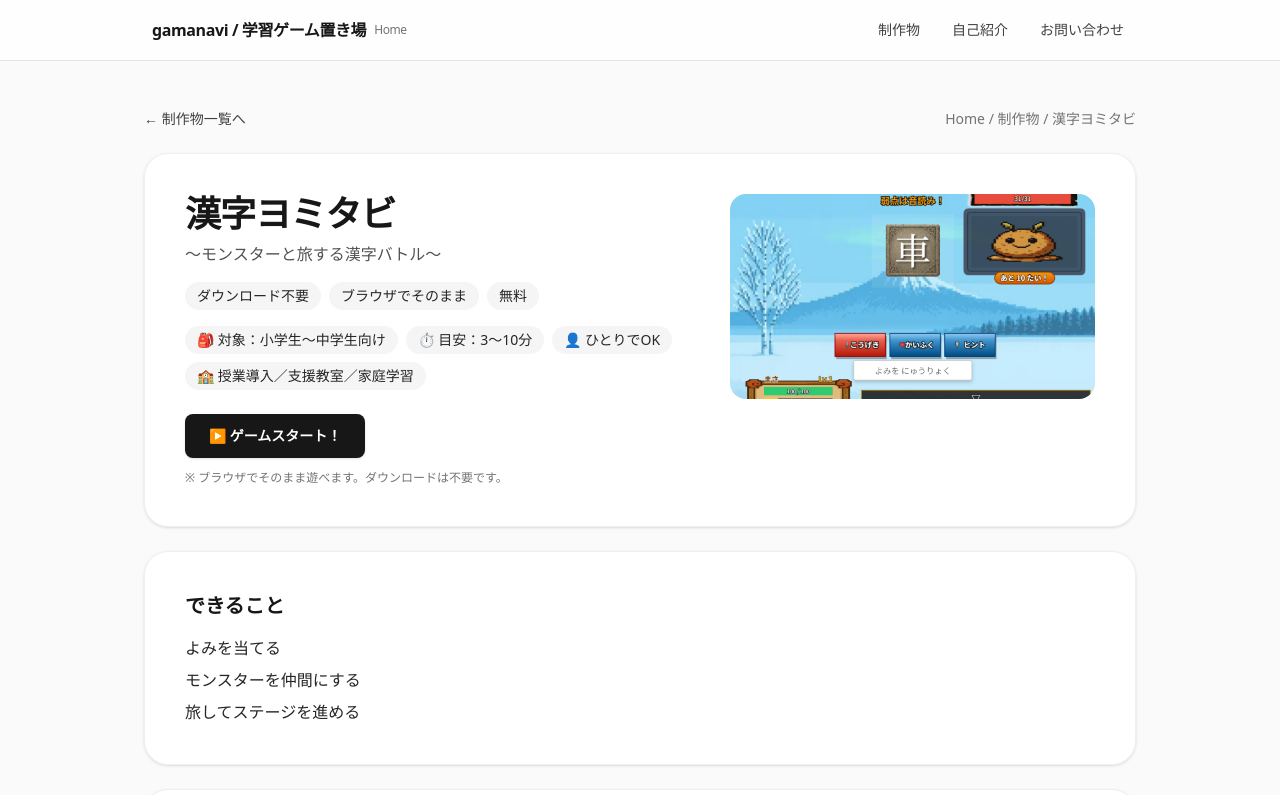
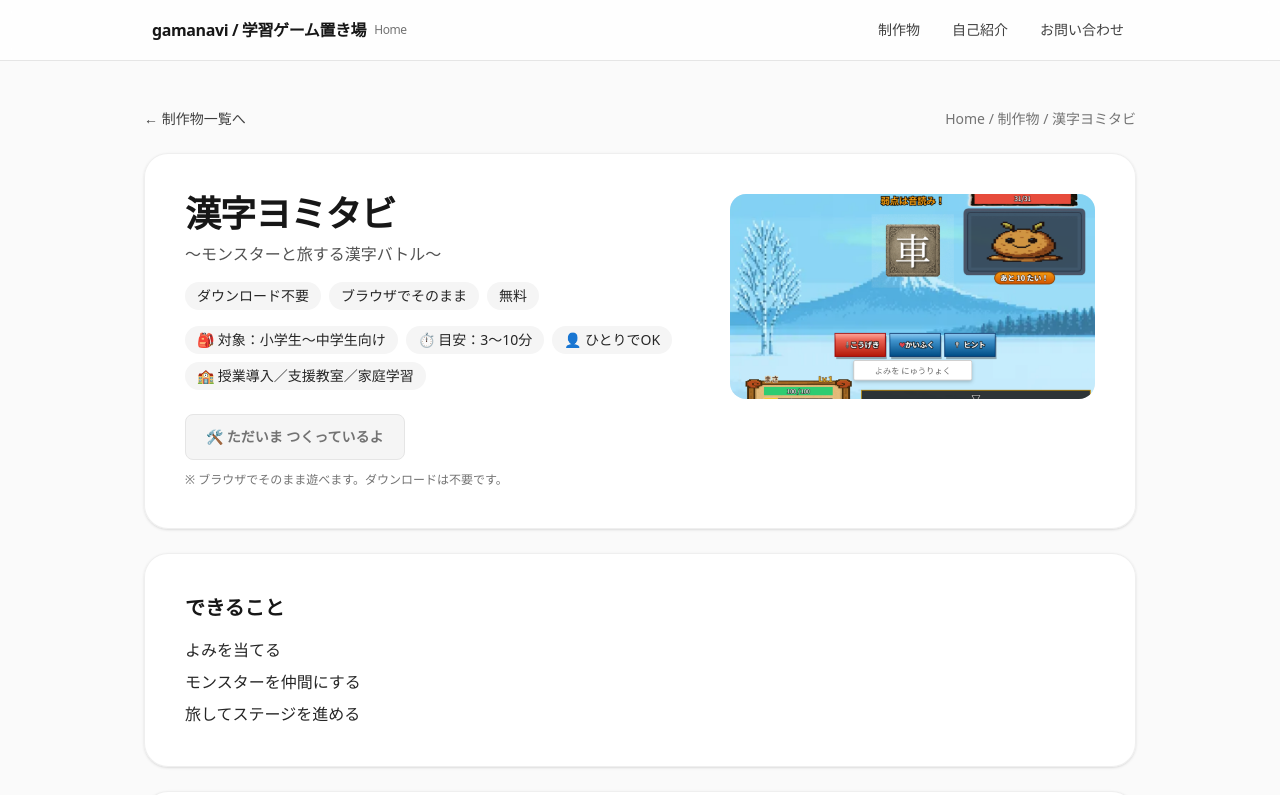
Before and after one commit to shimimasa/gamanavi-portfolio, a Next.js app: page /works/kanji-yomitabi in a window 1280 px wide. Shown: the top 795 px of the page. Built offline with nearby package versions, Linux system fonts and the light colour scheme.

Commit message:
fix: update WorkDetailPage to handle missing works more gracefully and adjust work statuses in works.json to reflect current development state

```diff
--- a/src/app/works/[slug]/page.js
+++ b/src/app/works/[slug]/page.js
@@ -22,28 +22,12 @@ function chip(text) {
 }
 
 export default function WorkDetailPage({ params }) {
-  const slug = params?.slug;
-  const slugs = works.map((w) => w.slug);
-  const work = works.find((w) => w.slug === slug);
+  const workSlug = params?.slug;
+  const work = works.find((w) => w.slug === workSlug);
+  if (!work) return notFound();
 
-  // 診断：一致しない場合でも notFound にせず、原因を画面に出す
-  if (!work) {
-    return (
-      <div style={{ padding: 24, fontFamily: "system-ui, sans-serif" }}>
-        <h1 style={{ fontSize: 20, fontWeight: 700 }}>DEBUG: work not found</h1>
-        <p>params.slug = <code>{String(slug)}</code></p>
-        <p>known slugs:</p>
-        <pre style={{ background: "#f5f5f5", padding: 12, borderRadius: 8, overflowX: "auto" }}>
-{JSON.stringify(slugs, null, 2)}
-        </pre>
-        <p style={{ marginTop: 12 }}>
-          ここが表示されるなら、ルートは生きていて、データ一致の問題です。
-        </p>
-      </div>
-    );
-  }
-
-  const isWip = work.status === "wip" || !work.links?.play;
+  const playUrl = typeof work.links?.play === "string" ? work.links.play.trim() : "";
+  const isWip = work.status === "wip" || playUrl.length === 0;
   const subjectTags = Array.isArray(work.subjectTags) ? work.subjectTags : [];
   const featureTags = Array.isArray(work.featureTags) ? work.featureTags : [];
 
--- a/src/app/works/page.js
+++ b/src/app/works/page.js
@@ -6,6 +6,7 @@ import FilterTabs from "@/components/FilterTabs";
 import WorkGrid from "@/components/WorkGrid";
 
 export default function WorksPage() {
+  // 一覧ページ（/works）では動的paramsは扱わない
   const allWorks = getWorks();
   const categories = getCategories();
   const [active, setActive] = useState("all");
--- a/src/content/works.json
+++ b/src/content/works.json
@@ -7,7 +7,7 @@
       "category": "game",
       "audience": "小学生〜中学生向け",
       "oneLiner": "漢字の読みを答えて、モンスターを仲間にしながら旅しよう！",
-      "status": "live",
+      "status": "wip",
       "thumb": "/works/placeholder-1.webp",
       "links": { "play": "https://yomitabi.gamanavi.com/", "github": "", "note": "" },
       "subjectTags": ["国語", "社会", "漢字"],
@@ -21,7 +21,7 @@
       "category": "game",
       "audience": "小学生〜中学生向け",
       "oneLiner": "ねこと一緒に、書き順通りに文字を書こう！",
-      "status": "live",
+      "status": "wip",
       "thumb": "/works/placeholder-2.webp",
       "links": { "play": "https://cat.word.trace.gamanavi.com/", "github": "", "note": "" },
       "subjectTags": ["ひらがな", "カタカナ", "漢字"],
```
